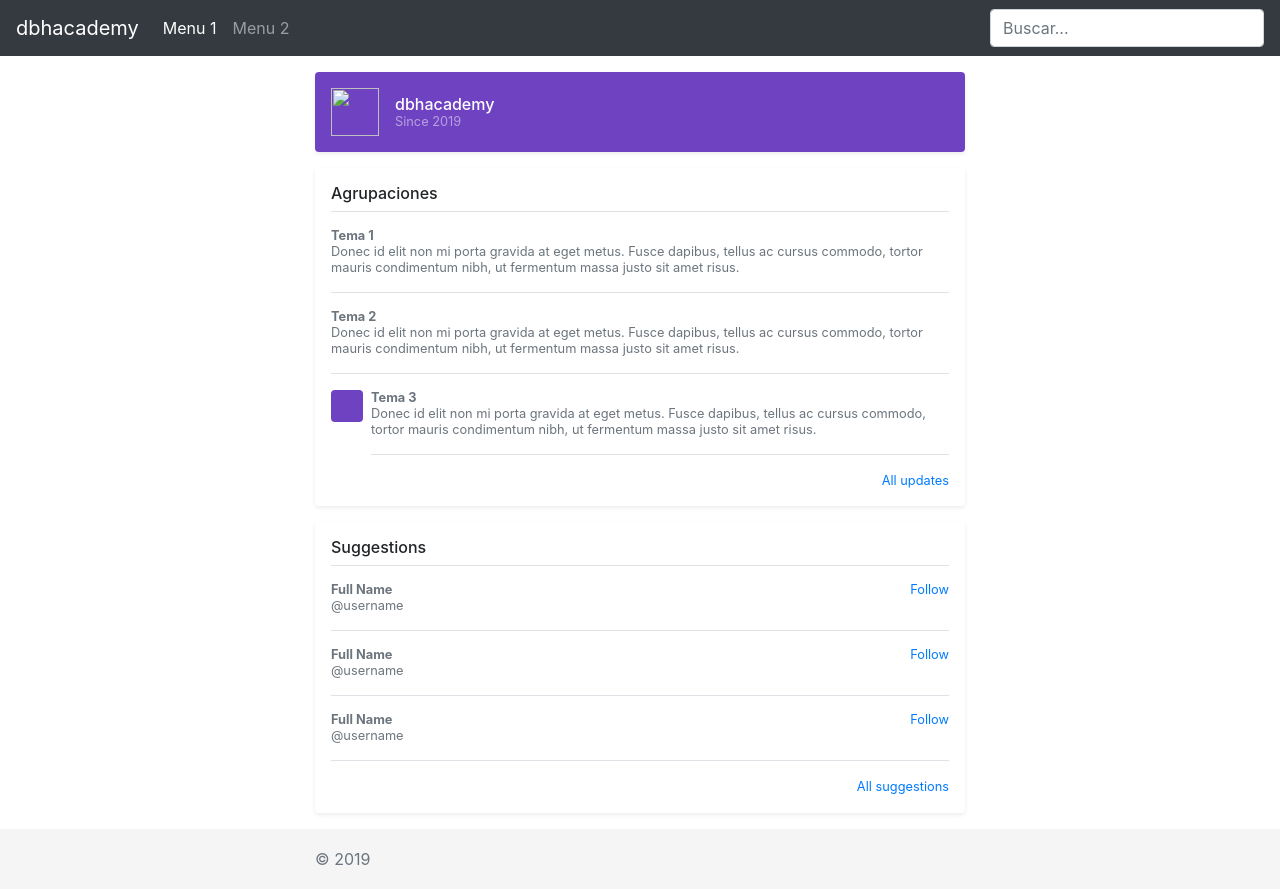
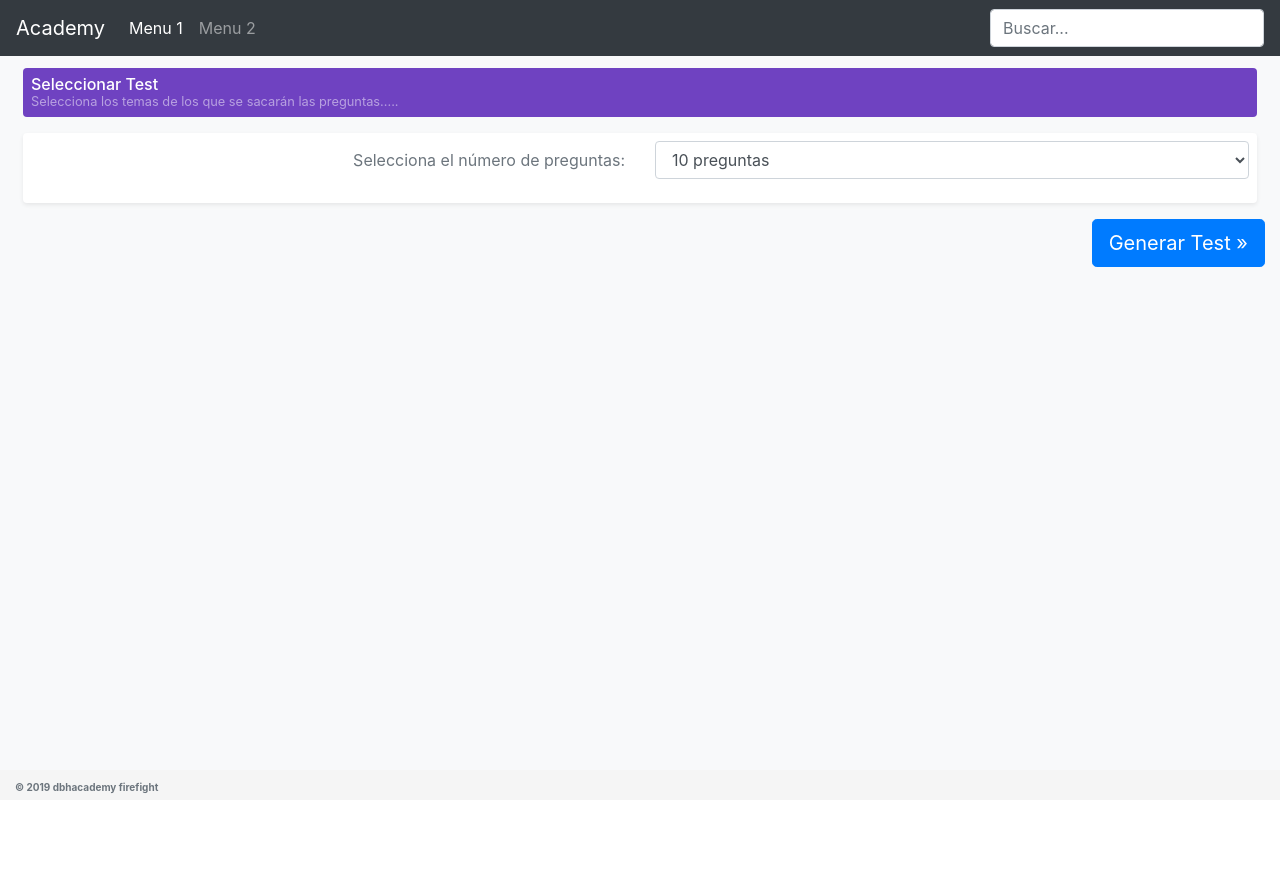
Before and after one commit to guilu/dbhacademy, a Spring app: template src/main/resources/templates/index.html in a window 1280 px wide. After the commit the page ends 794 px from the top, so only its background shows below. Run offline with Thymeleaf, Linux system fonts and the light colour scheme; the template is opened without the code that fills it, so the values that code supplies are empty.

Commit message:
Primera maqueta con las tarjetas de Agrupaciones/Temas y form

```diff
--- a/src/main/resources/static/css/app.css
+++ b/src/main/resources/static/css/app.css
@@ -1,10 +1,12 @@
 html,
 body {
   overflow-x: hidden; /* Prevent scroll on narrow devices */
+  padding-top: 30px;
+  padding-bottom: 30px;
 }
-
-body {
-  padding-top: 56px;
+html {
+  position: relative;
+  min-height: 100%;
 }
 
 @media (max-width: 767.98px) {
@@ -70,6 +72,8 @@ body {
 .text-white-50 { color: rgba(255, 255, 255, .5); }
 
 .bg-purple { background-color: var(--purple); }
+.bg-red { background-color: var(--red); }
+
 
 .border-bottom { border-bottom: 1px solid #e5e5e5; }
 
@@ -80,24 +84,16 @@ body {
 .lh-150 { line-height: 1.5; }
 
 
-/* Sticky footer styles
--------------------------------------------------- */
-html {
-  position: relative;
-  min-height: 100%;
-}
-body {
-  margin-bottom: 60px; /* Margin bottom by footer height */
-}
+
+
 .footer {
   position: absolute;
   bottom: 0;
   width: 100%;
-  height: 60px; /* Set the fixed height of the footer here */
-  line-height: 60px; /* Vertically center the text there */
+  height: 30px; /* Set the fixed height of the footer here */
+  line-height: 30px; /* Vertically center the text there */
   background-color: #f5f5f5;
 }
-
 
 /* Custom page CSS
 -------------------------------------------------- */
--- a/src/main/resources/templates/fragments/footer.html
+++ b/src/main/resources/templates/fragments/footer.html
@@ -2,8 +2,8 @@
 <html xmlns:th="http://www.thymeleaf.org">
 <body>
 	<footer th:fragment="copy" class="footer">
-    	<div class="container">
-        	<span class="text-muted">&copy; 2019</span>
+    	<div class="container-fluid">
+        	<span class="text-muted lh-100 font-weight-bold" style="font-size: 10px">&copy; 2019 dbhacademy firefight</span>
 		</div>
 	</footer>
 </html>
--- a/src/main/resources/templates/fragments/nav.html
+++ b/src/main/resources/templates/fragments/nav.html
@@ -2,7 +2,7 @@
 <html xmlns="http://www.w3.org/1999/xhtml" xmlns:th="http://www.thymeleaf.org">
 
 <nav th:fragment="nav" class="navbar navbar-expand navbar-dark bg-dark fixed-top">
-      <a class="navbar-brand" href="#">dbhacademy</a>
+      <a class="navbar-brand" href="#">Academy</a>
       <button class="navbar-toggler" type="button" data-toggle="collapse" data-target="#navbar" aria-controls="#navbar" aria-expanded="false" aria-label="Toggle navigation">
         <span class="navbar-toggler-icon"></span>
       </button>
--- a/src/main/resources/templates/index.html
+++ b/src/main/resources/templates/index.html
@@ -2,81 +2,52 @@
 <html xmlns="http://www.w3.org/1999/xhtml"
 	xmlns:th="http://www.thymeleaf.org">
 <head th:replace="fragments/base :: common_header(~{::title},~{::link})">
-	<title>Awesome - Main</title>
+	<title>Firefight</title>
 	<link rel="stylesheet" href="../static/css/app.css" th:href="@{/css/app.css}"/>
 </head>
-<body>
+<body class="bg-light">
 <div th:replace="~{fragments/nav :: nav}"></div>
 
-<main role="main" class="container">
-  <div class="d-flex align-items-center p-3 my-3 text-white-50 bg-purple rounded shadow-sm">
-    <img class="mr-3" src="" alt="" width="48" height="48">
+<main role="main" class="container-fluid">
+
+    <div class="p-2 m-2 text-white-50 bg-purple rounded">
         <div class="lh-100">
-      <h6 class="mb-0 text-white lh-100">dbhacademy</h6>
-      <small>Since 2019</small>
+            <h6 class="mb-0 text-white lh-100">Seleccionar Test</h6>
+            <small>Selecciona los temas de los que se sacarán las preguntas.....</small>
         </div>
     </div>
 
-  <div class="my-3 p-3 bg-white rounded shadow-sm">
-    <h6 class="border-bottom border-gray pb-2 mb-0">Agrupaciones</h6>
-    <div class="media text-muted pt-3">
-
-      <p class="media-body pb-3 mb-0 small lh-125 border-bottom border-gray">
-        <strong class="d-block text-gray-dark">Tema 1</strong>
-        Donec id elit non mi porta gravida at eget metus. Fusce dapibus, tellus ac cursus commodo, tortor mauris condimentum nibh, ut fermentum massa justo sit amet risus.
-      </p>
+    <div class="px-2 rounded">
+        <div class="d-flex align-content-center">
+            <div th:each="agrupacion : ${agrupaciones}" class="p-3 m-2 bg-white text-muted rounded shadow-sm" id="agrupacion1" th:id="${agrupacion.id}">
+                <div><h6 th:text="${agrupacion.texto}">AGRUPACION</h6></div>
+                <hr/>
+                <div th:each="tema : ${agrupacion.temas}" class="form-check" th:id="${tema.id}">
+                    <input class="form-check-input" type="checkbox" value="" th:id="${ 'chk_' + tema.id}" id="chk_id1">
+                    <label class="form-check-label small" th:for="${'chk_' + tema.id}" for="chk_id1">
+                        <span th:text="${tema.texto}">Texto de tema 1</span>
+                    </label>
                 </div>
-    <div class="media text-muted pt-3">
-      <p class="media-body pb-3 mb-0 small lh-125 border-bottom border-gray">
-        <strong class="d-block text-gray-dark">Tema 2</strong>
-        Donec id elit non mi porta gravida at eget metus. Fusce dapibus, tellus ac cursus commodo, tortor mauris condimentum nibh, ut fermentum massa justo sit amet risus.
-      </p>
             </div>
-    <div class="media text-muted pt-3">
-      <svg class="bd-placeholder-img mr-2 rounded" width="32" height="32" xmlns="http://www.w3.org/2000/svg" preserveAspectRatio="xMidYMid slice" focusable="false" role="img" aria-label="Placeholder: 32x32"><title>Placeholder</title><rect width="100%" height="100%" fill="#6f42c1"></rect><text x="50%" y="50%" fill="#6f42c1" dy=".3em">32x32</text></svg>
-      <p class="media-body pb-3 mb-0 small lh-125 border-bottom border-gray">
-        <strong class="d-block text-gray-dark">Tema 3</strong>
-        Donec id elit non mi porta gravida at eget metus. Fusce dapibus, tellus ac cursus commodo, tortor mauris condimentum nibh, ut fermentum massa justo sit amet risus.
-      </p>
         </div>
-    <small class="d-block text-right mt-3">
-      <a href="#">All updates</a>
-    </small>
     </div>
 
-  <div class="my-3 p-3 bg-white rounded shadow-sm">
-    <h6 class="border-bottom border-gray pb-2 mb-0">Suggestions</h6>
-    <div class="media text-muted pt-3">
-      <div class="media-body pb-3 mb-0 small lh-125 border-bottom border-gray">
-        <div class="d-flex justify-content-between align-items-center w-100">
-          <strong class="text-gray-dark">Full Name</strong>
-          <a href="#">Follow</a>
-        </div>
-        <span class="d-block">@username</span>
+    <div class="p-2 m-2 mb-3 bg-white text-muted rounded shadow-sm" id="6">
+
+        <div class="form-group row">
+            <label for="cbNumPreguntas" class="col-sm-6 col-form-label" style="text-align: right">Selecciona el número de preguntas:</label>
+            <div class="col-sm-6">
+                <select class="form-control" id="cbNumPreguntas">
+                    <option>10 preguntas</option>
+                    <option>20 preguntas</option>
+                    <option>30 preguntas</option>
+                </select>
             </div>
         </div>
-    <div class="media text-muted pt-3">
-      <div class="media-body pb-3 mb-0 small lh-125 border-bottom border-gray">
-        <div class="d-flex justify-content-between align-items-center w-100">
-          <strong class="text-gray-dark">Full Name</strong>
-          <a href="#">Follow</a>
     </div>
-        <span class="d-block">@username</span>
-      </div>
-    </div>
-    <div class="media text-muted pt-3">
-      <div class="media-body pb-3 mb-0 small lh-125 border-bottom border-gray">
-        <div class="d-flex justify-content-between align-items-center w-100">
-          <strong class="text-gray-dark">Full Name</strong>
-          <a href="#">Follow</a>
-        </div>
-        <span class="d-block">@username</span>
-      </div>
-    </div>
-    <small class="d-block text-right mt-3">
-      <a href="#">All suggestions</a>
-    </small>
-  </div>
+
+    <a class="btn btn-primary btn-lg float-right" href="#" role="button">Generar Test »</a>
+
 </main>
 
 
```
Also changed, not shown: src/main/java/com/dbhacademy/firefight/controller/FrontEndController.java (added, +26 -0 lines). Lines whose indentation alone changed are shown as unchanged.
